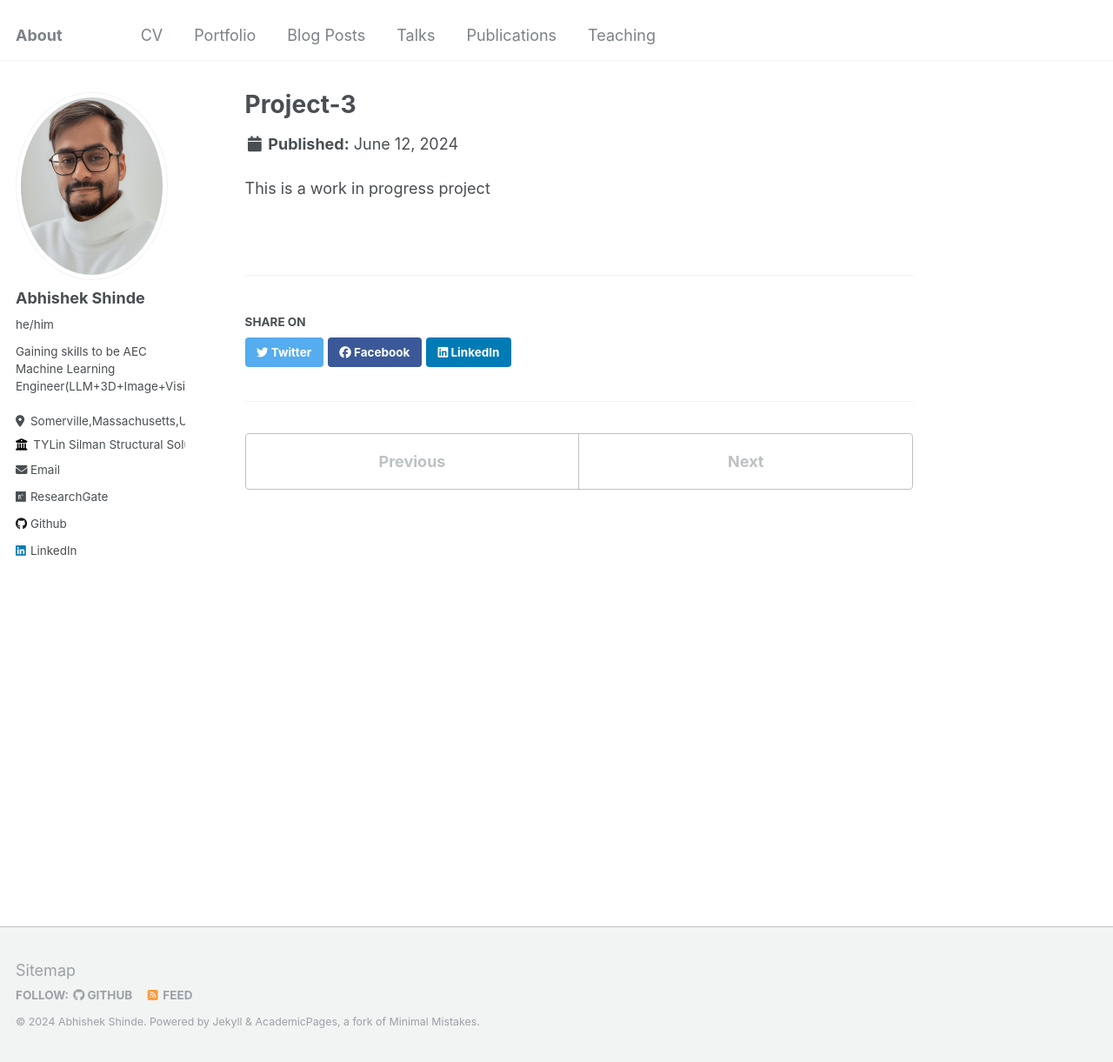
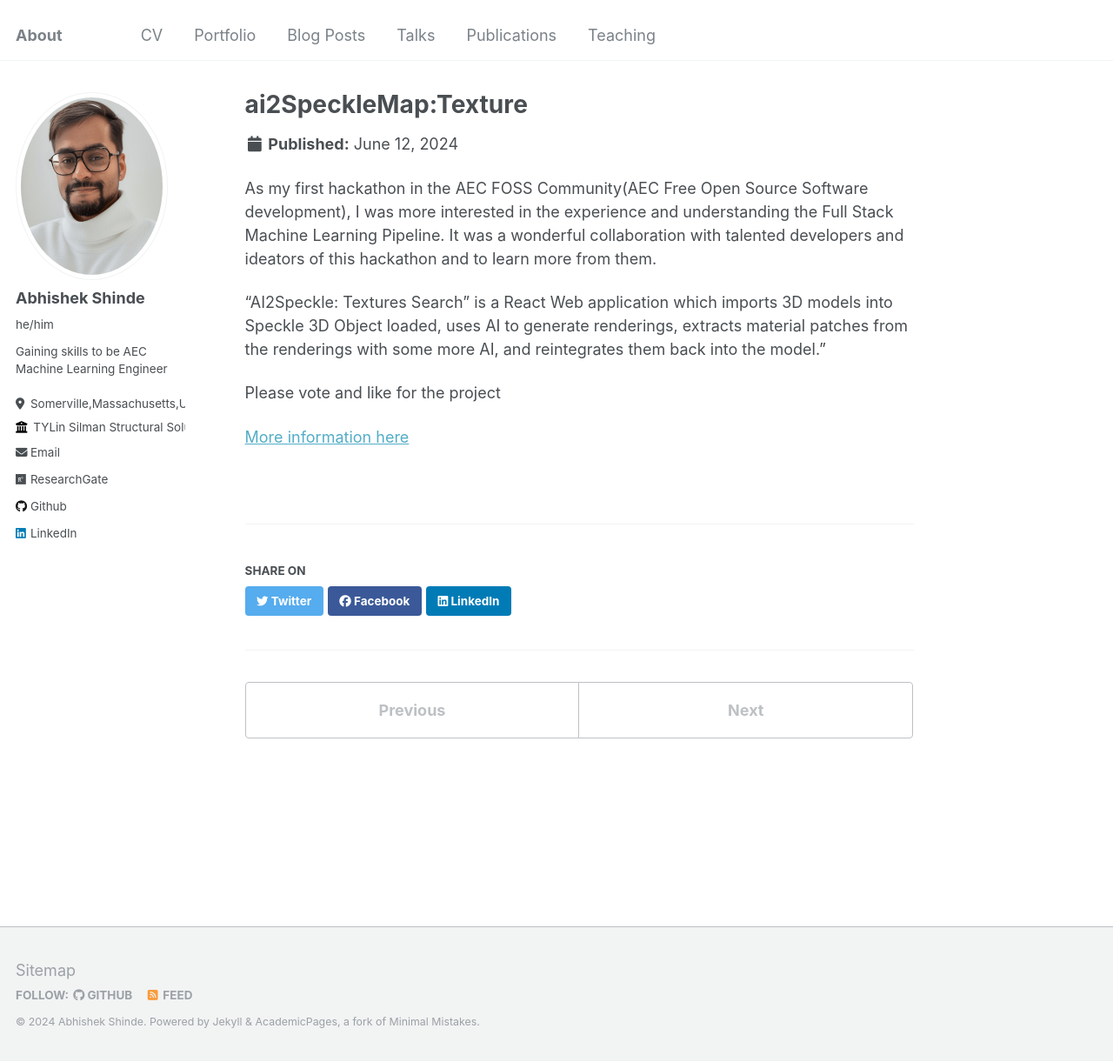
Before and after one commit to InquisitiveAS/InquisitiveAS.github.io, a Jekyll site: the page built from _portfolio/portfolio-3.md, in a window 1280 px wide and 1221 px high. Shown: the whole window at 87% size. Built offline with Jekyll 4.4.1, drawn with Linux system fonts in a browser that asks for light colours.

Commit message:
Update about me and add a new portfolio

```diff
--- a/_config.yml
+++ b/_config.yml
@@ -24,7 +24,7 @@
   avatar           : "headshot_Abhi_r.png"
   name             : "Abhishek Shinde"
   pronouns         :  he/him
-  bio              : "Gaining skills to be AEC Machine Learning Engineer(LLM+3D+Image+Vision)"
+  bio              : "Gaining skills to be AEC Machine Learning Engineer"
   location         : "Somerville,Massachusetts,USA"
   employer         : "TYLin Silman Structural Solutions"
   uri              : # URL
--- a/_portfolio/portfolio-3.md
+++ b/_portfolio/portfolio-3.md
@@ -1,5 +1,5 @@
 ---
-title: "Project-3"
+title: "ai2SpeckleMap:Texture"
 excerpt: "WIP<br/><img src='/images/wip_portfolio_logo.png'>"
 collection: portfolio
 ---
@@ -7,7 +7,15 @@
 <!-- This is an item in your portfolio. It can be have images or nice text. If you name the file .md, it will be parsed as markdown. If you name the file .html, it will be parsed as HTML.
 
 ![ConColScheduler](/assets/img/0x_ConColScheduler_logo.png)
-
+https://devpost.com/arabhishek1091 - Devpost handle
 -->
 
-This is a work in progress project
+As my first hackathon in the AEC FOSS Community(AEC Free Open Source Software development), I was more interested in the experience and
+understanding the Full Stack Machine Learning Pipeline. It was a wonderful collaboration with talented developers and ideators of this hackathon
+and to learn more from them.
+
+"AI2Speckle: Textures Search" is a React Web application which imports 3D models into Speckle 3D Object loaded, uses AI to generate renderings, extracts material patches from the renderings with some more AI, and reintegrates them back into the model."
+
+Please vote and like for the project
+
+[More information here](https://devpost.com/software/ai2speckle-textures-search)
```
Also changed, not shown: _pages/about.md (+2 -2 lines).
